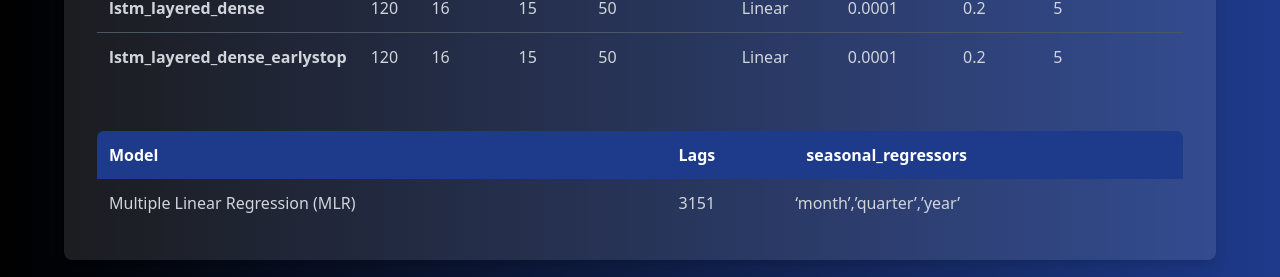
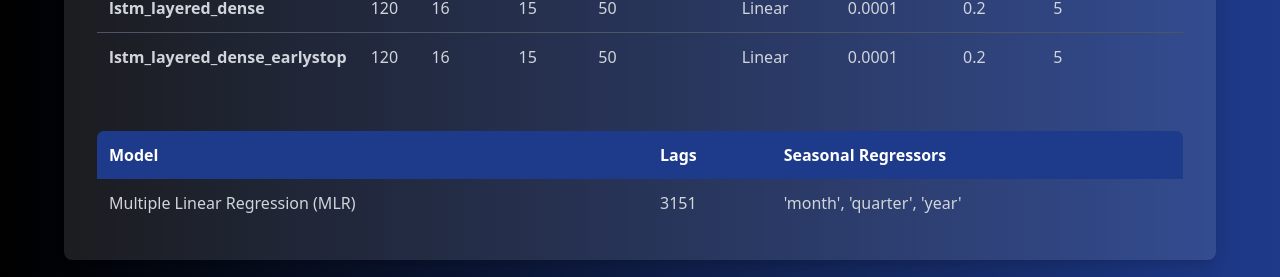
Before and after one commit to jerwintuchi/tonyongbayawak, a Next.js app: page /about/model-train-tune in a window 1280 px wide. Shown: the part 2119-2396 px from the top of the page. Built offline with nearby package versions, Linux system fonts and the light colour scheme.

Commit message:
ftr: added tooltip hover on mlr table

```diff
--- a/src/app/about/(timeline-items)/model-train-tune/_components/MLRTable.tsx
+++ b/src/app/about/(timeline-items)/model-train-tune/_components/MLRTable.tsx
@@ -1,34 +1,43 @@
-import React from 'react'
+import { Tooltip, TooltipTrigger, TooltipContent, TooltipProvider } from '@/components/ui/tooltip';
+import { CodeBlock, dracula } from "react-code-blocks";
+import React from 'react';
 
 export default function MLRTable() {
+    const codeSnippet = `f.add_ar_terms(3151)
+f.add_seasonal_regressors('month','quarter',dummy=True)
+f.add_seasonal_regressors('year')
+f.add_time_trend()
+f.diff() #differenced since may trend
+f.set_estimator('mlr')
+f.manual_forecast()`;
+
     return (
+        <TooltipProvider>
             <div className="overflow-x-auto">
                 <table className="w-full text-gray-300 border border-gray-600 rounded-lg overflow-hidden mt-12">
                     <thead className="bg-blue-900 text-white p-6">
-                    <th className="text-left p-3">
-                        Model
-                    </th>
-                    <th className="text-left p-3">
-                        Lags
-                    </th>
-                    <th className="text-left p-3">
-                        seasonal_regressors
-                    </th>
+                        <tr>
+                            <th className="text-left p-3">Model</th>
+                            <th className="text-left p-3">Lags</th>
+                            <th className="text-left p-3">Seasonal Regressors</th>
+                        </tr>
                     </thead>
                     <tbody className="border-b border-gray-600">
-                    <tr className="border-b border-gray-600 hover:bg-blue-800">
-                        <td className="p-3">
-                            Multiple Linear Regression (MLR)
-                        </td>
-                        <td className="p-3">
-                            3151
-                        </td>
-                        <td>
-                            ‘month’,’quarter’,’year’
-                        </td>
+                        <Tooltip>
+                            <TooltipTrigger asChild>
+                                <tr className="border-b border-gray-600 hover:bg-blue-800 cursor-pointer">
+                                    <td className="p-3">Multiple Linear Regression (MLR)</td>
+                                    <td className="p-3">3151</td>
+                                    <td className="p-3">&apos;month&apos;, &apos;quarter&apos;, &apos;year&apos;</td>
                                 </tr>
+                            </TooltipTrigger>
+                            <TooltipContent className="bg-gray-900 text-white p-3 rounded-lg w-[600px]">
+                                <CodeBlock text={codeSnippet} language="python" theme={dracula} />
+                            </TooltipContent>
+                        </Tooltip>
                     </tbody>
                 </table>
             </div>
-    )
+        </TooltipProvider>
+    );
 }
```
Lines whose indentation alone changed are shown as unchanged.
